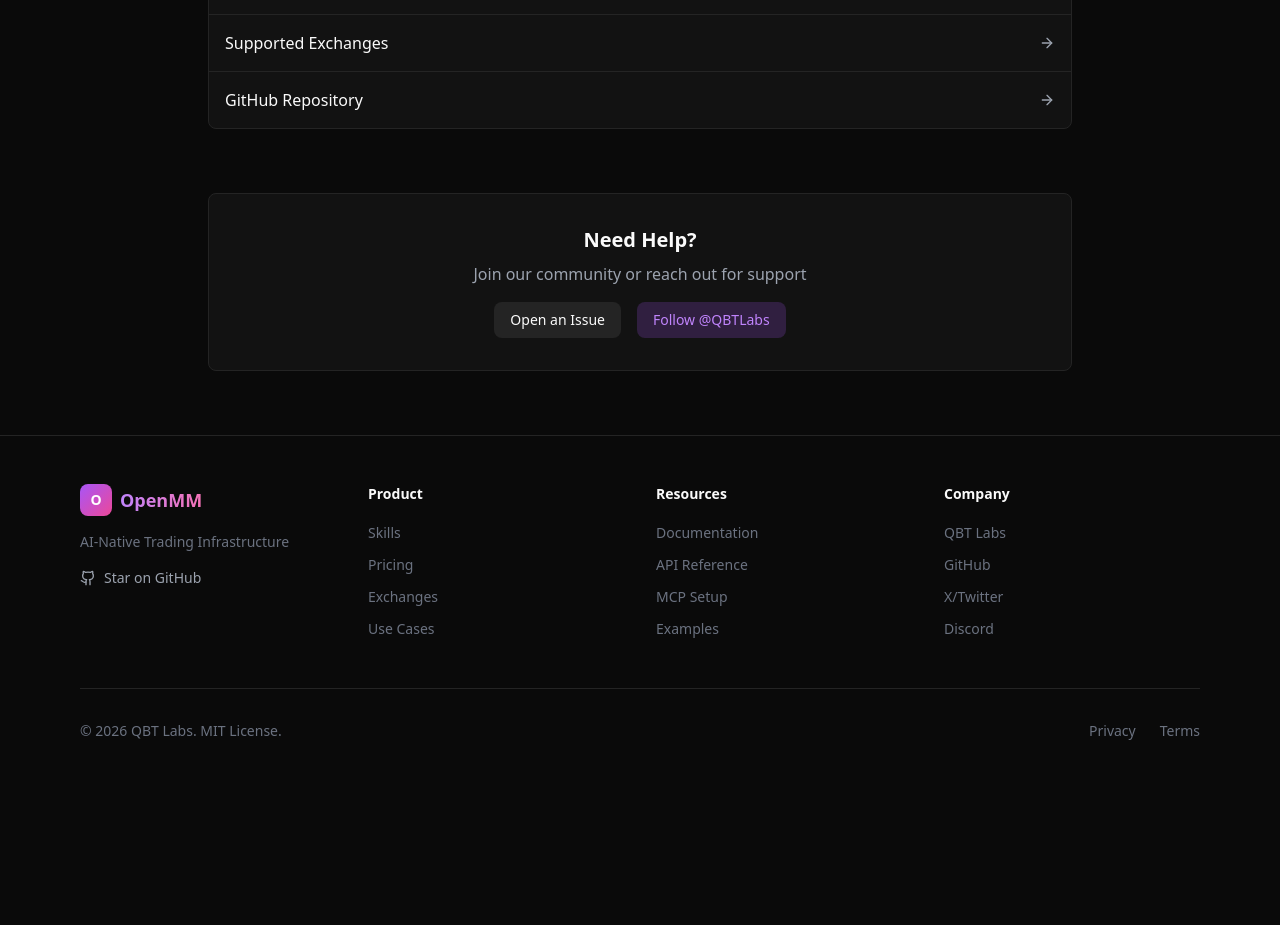
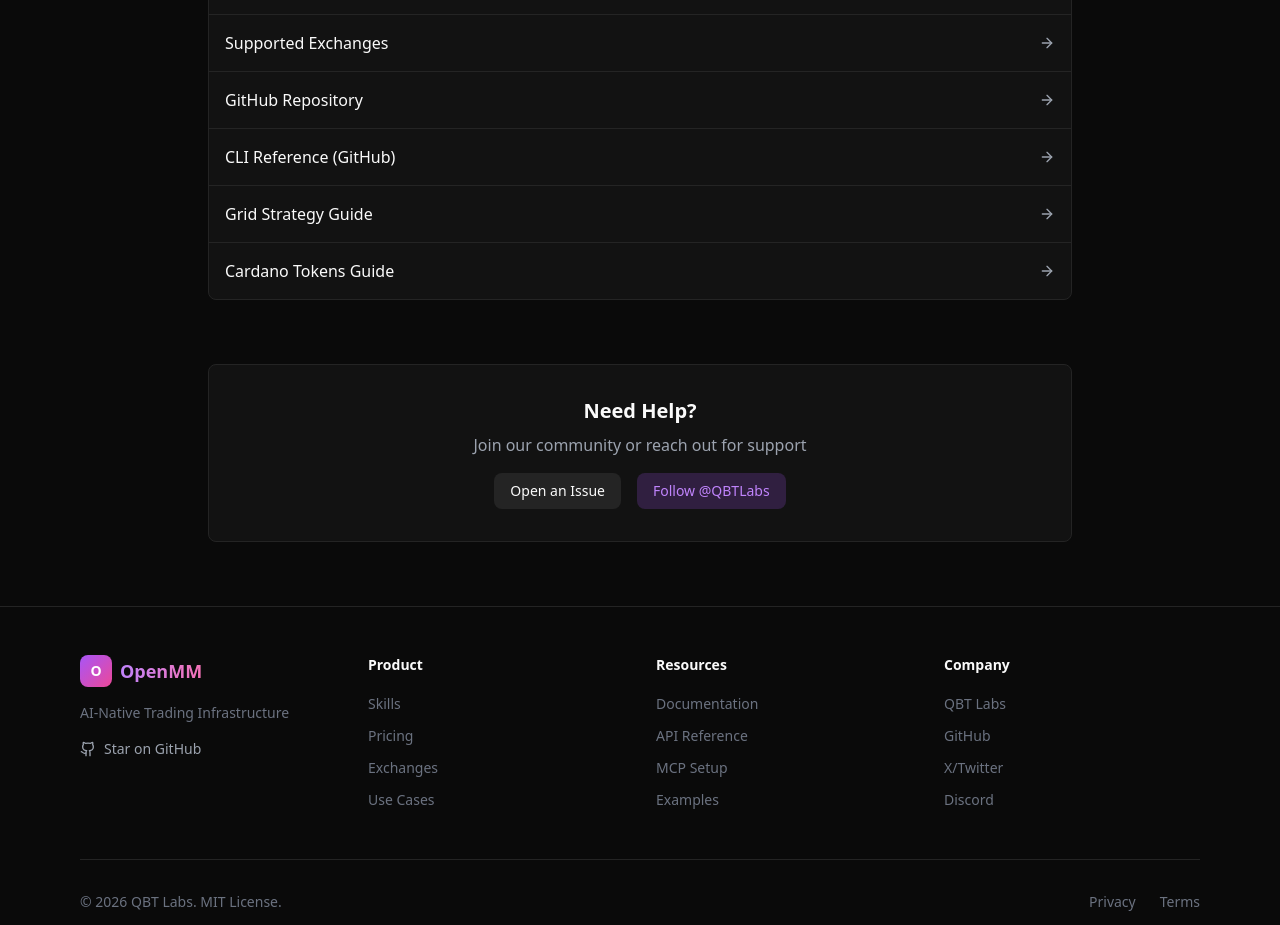
Before and after one commit to QBT-Labs/openmm-skills-portal, a Next.js app: page /docs in a window 1280 px wide. Shown: the part 1000-1925 px from the top of the page. Before the commit the page ends 1789 px from the top, so only its background shows below. Built offline with nearby package versions, Linux system fonts and the light colour scheme.

Commit message:
feat: Link to OpenMM GitHub docs (#12)
- Add quick links to CLI.md, Grid Strategy, Cardano Tokens guides
- Add prominent 'View full CLI reference on GitHub' link on CLI page
- Fix quicklinks to use proper routes (/skills, /pricing)

```diff
--- a/src/app/docs/cli/page.tsx
+++ b/src/app/docs/cli/page.tsx
@@ -144,6 +144,14 @@
         <p className="text-xl text-gray-400">
           Use OpenMM directly from your terminal for scripts and automation.
         </p>
+        <a
+          href="https://github.com/3rd-Eye-Labs/OpenMM/blob/main/docs/CLI.md"
+          target="_blank"
+          rel="noopener noreferrer"
+          className="inline-flex items-center gap-2 mt-4 text-purple-400 hover:text-purple-300 transition-colors"
+        >
+          📖 View full CLI reference on GitHub <ArrowRight className="w-4 h-4" />
+        </a>
       </div>
 
       {/* Installation */}
--- a/src/app/docs/page.tsx
+++ b/src/app/docs/page.tsx
@@ -35,10 +35,13 @@
 ]
 
 const quickLinks = [
-  { title: 'Install Skills', href: '/#skills' },
-  { title: 'View Pricing', href: '/#pricing' },
+  { title: 'Install Skills', href: '/skills' },
+  { title: 'View Pricing', href: '/pricing' },
   { title: 'Supported Exchanges', href: '/#exchanges' },
   { title: 'GitHub Repository', href: 'https://github.com/3rd-Eye-Labs/OpenMM', external: true },
+  { title: 'CLI Reference (GitHub)', href: 'https://github.com/3rd-Eye-Labs/OpenMM/blob/main/docs/CLI.md', external: true },
+  { title: 'Grid Strategy Guide', href: 'https://github.com/3rd-Eye-Labs/OpenMM/blob/main/docs/guides/GRID_STRATEGY.md', external: true },
+  { title: 'Cardano Tokens Guide', href: 'https://github.com/3rd-Eye-Labs/OpenMM/blob/main/docs/guides/CARDANO_TOKENS.md', external: true },
 ]
 
 export default function DocsPage() {
```
